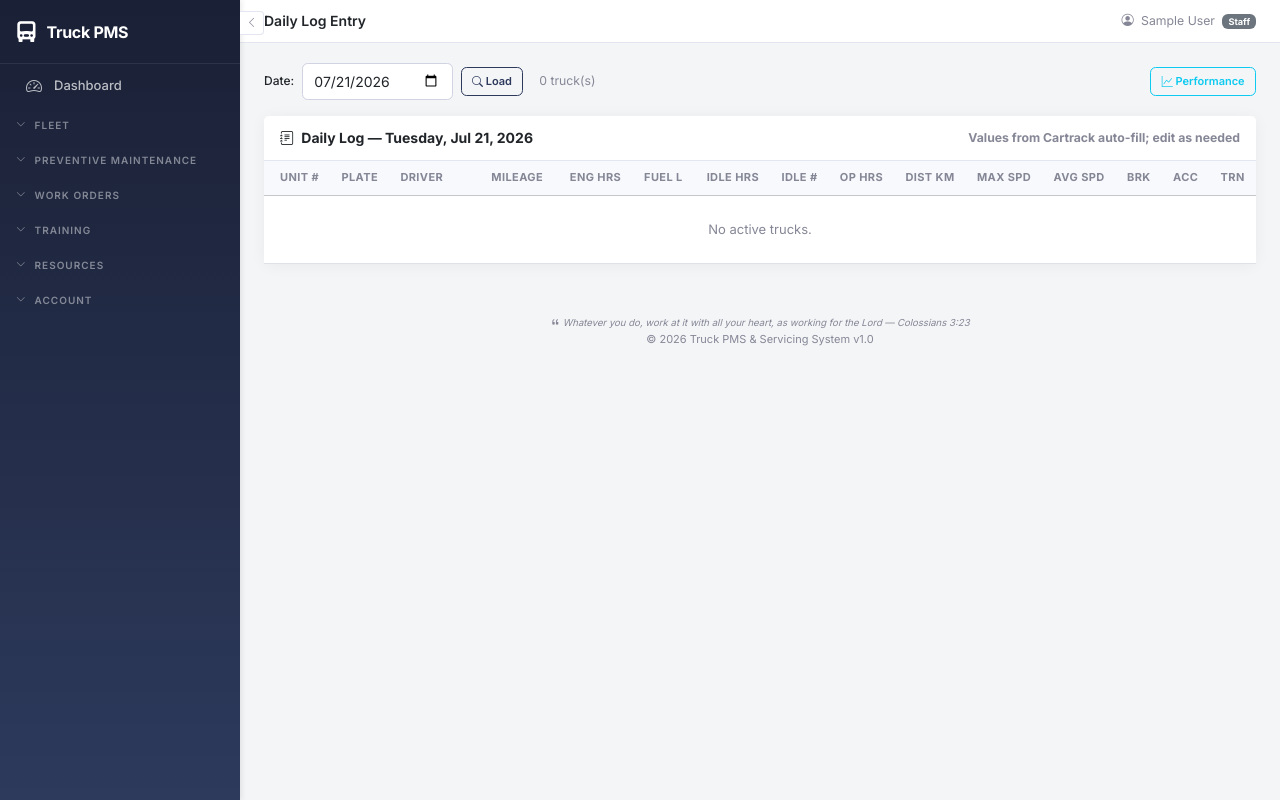
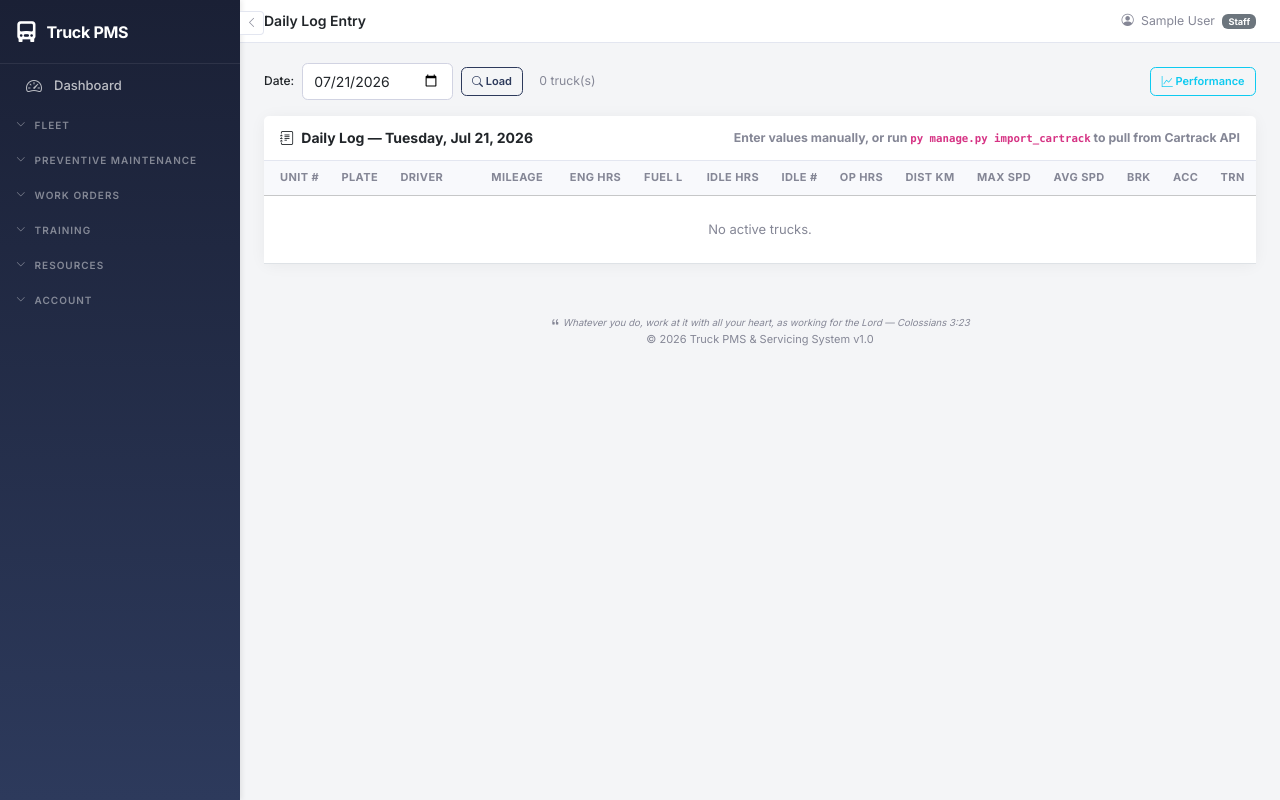
Before and after one commit to WinefredoSailes/stmiet-truckpmsmanagement, a Django app: page /fleetops/logs/ in a window 1280 px wide. Run offline with Django 5.2, Linux system fonts and the light colour scheme; the visitor is signed in with stand-in values (Sample User, id 1); data comes from the database, SQL or seed files in the repository; data that the repository does not hold is empty.

Commit message:
Add compliance expiry fields to truck edit form + fix Daily Log hint
- Added cr_expiry, fire_conveyance_expiry, dost_calibration_expiry
  to TruckForm (visible in Admin truck create/edit).
- Added same fields to IMPORT_FIELDS and CSV nullable list so
  they can be imported via CSV.
- Updated Daily Log hint text: no longer misleadingly says
  'Cartrack auto-fill' — now says enter manually or run the
  import_cartrack command.

```diff
--- a/truck_pms/fleetops/templates/fleetops/daily_log.html
+++ b/truck_pms/fleetops/templates/fleetops/daily_log.html
@@ -16,7 +16,7 @@
 <div class="card">
     <div class="card-header fw-bold d-flex justify-content-between align-items-center">
         <span><i class="bi bi-journal-text me-1"></i> Daily Log — {{ log_date|date:'l, M d, Y' }}</span>
-        <small class="text-muted">Values from Cartrack auto-fill; edit as needed</small>
+        <small class="text-muted">Enter values manually, or run <code>py manage.py import_cartrack</code> to pull from Cartrack API</small>
     </div>
     <div class="card-body p-0">
         <form method="post" action="{% url 'fleetops:daily_log_load' %}">
--- a/truck_pms/trucks/forms.py
+++ b/truck_pms/trucks/forms.py
@@ -18,12 +18,17 @@ class TruckForm(BootstrapFormMixin, forms.ModelForm):
             'no_of_cylinders', 'series', 'body_type', 'body_no',
             'gross_weight_kg', 'net_weight_kg', 'shipping_weight_kg',
             'net_capacity_kg', 'or_number', 'or_expiry', 'cr_number',
+            'cr_expiry', 'fire_conveyance_expiry',
+            'dost_calibration_expiry',
             'field_office_code', 'lto_registered_address', 'notes',
         ]
         widgets = {
             'notes': forms.Textarea(attrs={'rows': 3}),
             'lto_registered_address': forms.Textarea(attrs={'rows': 2}),
             'or_expiry': forms.DateInput(attrs={'type': 'date'}),
+            'cr_expiry': forms.DateInput(attrs={'type': 'date'}),
+            'fire_conveyance_expiry': forms.DateInput(attrs={'type': 'date'}),
+            'dost_calibration_expiry': forms.DateInput(attrs={'type': 'date'}),
         }
 
 
@@ -35,6 +40,7 @@ IMPORT_FIELDS = [
     'no_of_cylinders', 'series', 'body_type', 'body_no',
     'gross_weight_kg', 'net_weight_kg', 'shipping_weight_kg',
     'net_capacity_kg', 'or_number', 'or_expiry', 'cr_number',
+    'cr_expiry', 'fire_conveyance_expiry', 'dost_calibration_expiry',
     'field_office_code', 'lto_registered_address', 'notes',
 ]
 
--- a/truck_pms/trucks/views.py
+++ b/truck_pms/trucks/views.py
@@ -155,6 +155,8 @@ def truck_import_csv(request):
                     'tank_capacity_liters', 'piston_displacement_cc',
                     'no_of_cylinders', 'gross_weight_kg', 'net_weight_kg',
                     'shipping_weight_kg', 'net_capacity_kg', 'or_expiry',
+                    'cr_expiry', 'fire_conveyance_expiry',
+                    'dost_calibration_expiry',
                 }
                 integer_fields = {'year', 'current_mileage_km', 'no_of_cylinders'}
                 decimal_fields = {
```
